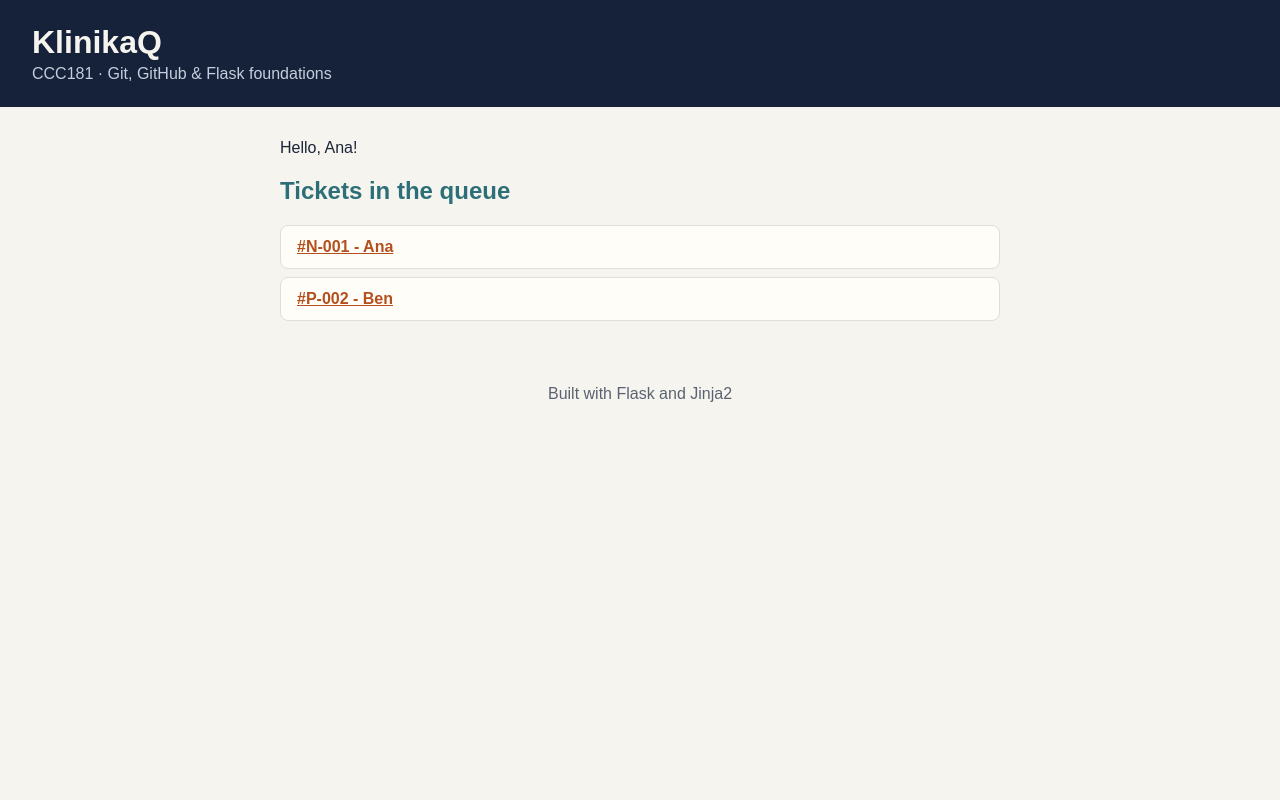
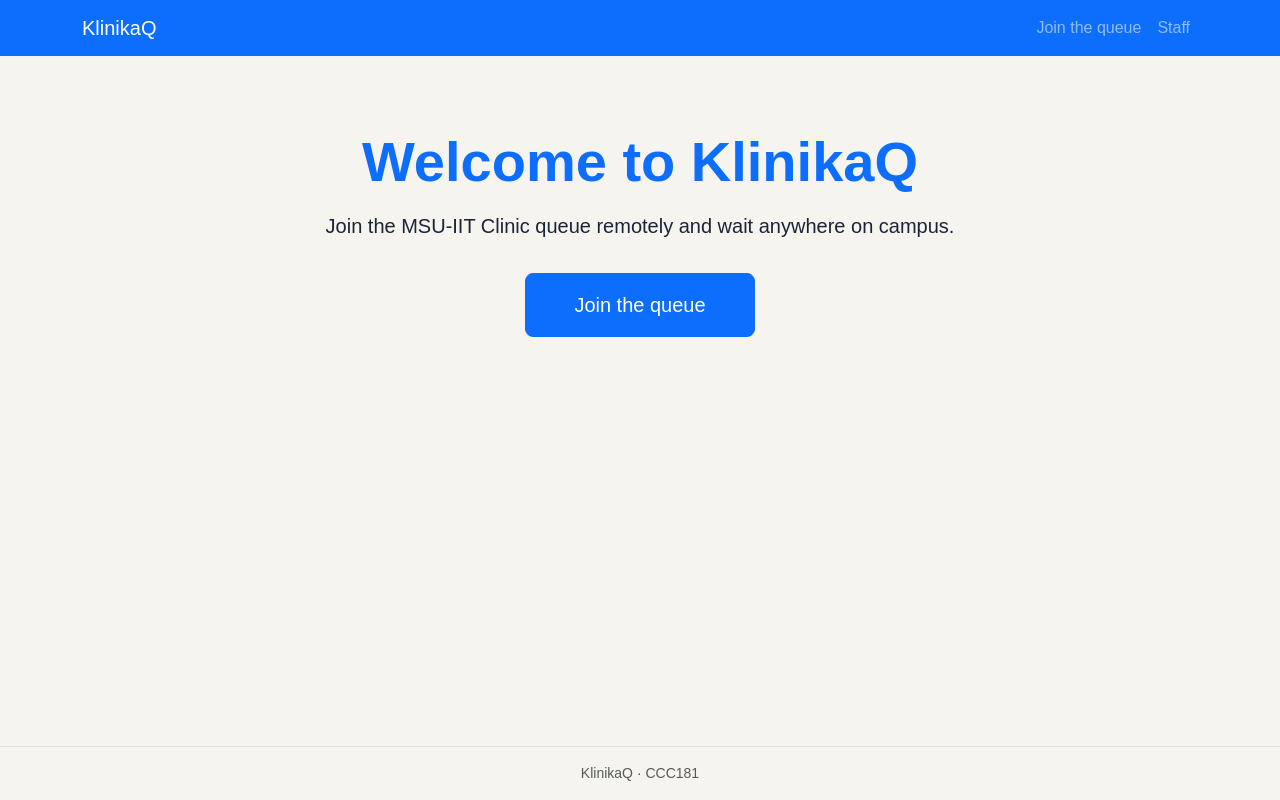
Before and after one commit to IvanJayLaguitao/CCC181-repository, a Flask app: page / in a window 1280 px wide. Run offline with Flask 3, Linux system fonts and the light colour scheme.

Commit message:
Added Bootstrap layout and navigation (#1)

```diff
--- a/app.py
+++ b/app.py
@@ -6,9 +6,10 @@
 """
 from datetime import datetime
 
-from flask import Flask, render_template
+from flask import Flask, abort, flash, redirect, render_template, request, url_for
 
 app = Flask(__name__)
+app.secret_key = "dev-only-change-me"
 
 # Sample data for the demo. A real app would load this from a database later.
 SERVICES = [
@@ -44,18 +45,13 @@
     # keyword arguments to the template as variables.
     return render_template("index.html", name="Ana", tickets=TICKETS)
 
+@app.route("/join")
+def join_form():
+    return render_template("join.html")
 
-@app.route("/queue/<ticket_id>")
-def ticket(ticket_id):
-    # I removed <int:> so it can accept strings like "N-001"
-    return render_template("ticket.html", ticket_id=ticket_id)
-
-
-@app.route("/hello")
-def hello():
-    # The plain-string version from the Routes slide.
-    return "Hello, CCC181!"
-
+@app.route("/staff")
+def staff_dashboard():
+    return "Staff dashboard coming soon"
 
 if __name__ == "__main__":
     # Lets you also start the app with: python app.py
--- a/templates/base.html
+++ b/templates/base.html
@@ -3,21 +3,58 @@
 <head>
   <meta charset="utf-8">
   <meta name="viewport" content="width=device-width, initial-scale=1">
-  <title>{% block title %}KlinikaQ {% endblock %}</title>
-  {# Link static files with url_for instead of hard-coding paths #}
+  <title>{% block title %}KlinikaQ{% endblock %}</title>
+  <link rel="stylesheet"
+        href="https://cdn.jsdelivr.net/npm/bootstrap@5.3.3/dist/css/bootstrap.min.css">
   <link rel="stylesheet" href="{{ url_for('static', filename='css/style.css') }}">
 </head>
-<body>
-  <header>
-    <h1><a href="{{ url_for('index') }}">KlinikaQ </a></h1>
-    <p class="tagline">CCC181 · Git, GitHub &amp; Flask foundations</p>
-  </header>
+<body class="d-flex flex-column min-vh-100">
+  <a class="visually-hidden-focusable" href="#main">Skip to main content</a>
 
-  <main>
+  <nav class="navbar navbar-expand-md bg-primary" data-bs-theme="dark">
+    <div class="container">
+      <a class="navbar-brand" href="{{ url_for('index') }}">KlinikaQ</a>
+      <button class="navbar-toggler" type="button" data-bs-toggle="collapse"
+              data-bs-target="#mainNav" aria-controls="mainNav"
+              aria-expanded="false" aria-label="Toggle navigation">
+        <span class="navbar-toggler-icon"></span>
+      </button>
+      <div class="collapse navbar-collapse" id="mainNav">
+        <ul class="navbar-nav ms-auto">
+          <li class="nav-item">
+            <a class="nav-link {% if request.endpoint == 'join_form' %}active{% endif %}"
+               {% if request.endpoint == 'join_form' %}aria-current="page"{% endif %}
+               href="{{ url_for('join_form') }}">Join the queue</a>
+          </li>
+          <li class="nav-item">
+            <a class="nav-link {% if request.endpoint == 'staff_dashboard' %}active{% endif %}"
+               {% if request.endpoint == 'staff_dashboard' %}aria-current="page"{% endif %}
+               href="{{ url_for('staff_dashboard') }}">Staff</a>
+          </li>
+        </ul>
+      </div>
+    </div>
+  </nav>
+
+  <main id="main" class="container my-4 flex-grow-1">
+    {% with messages = get_flashed_messages(with_categories=true) %}
+      {% for category, message in messages %}
+        <div class="alert alert-{{ category }} alert-dismissible fade show" role="alert">
+          {{ message }}
+          <button type="button" class="btn-close" data-bs-dismiss="alert" aria-label="Close"></button>
+        </div>
+      {% endfor %}
+    {% endwith %}
+
     {% block content %}{% endblock %}
   </main>
 
-  <footer>Built with Flask and Jinja2</footer>
+  <footer class="border-top py-3 text-center text-body-secondary small">
+    KlinikaQ · CCC181
+  </footer>
+
+  <script src="https://cdn.jsdelivr.net/npm/bootstrap@5.3.3/dist/js/bootstrap.bundle.min.js"></script>
   <script src="{{ url_for('static', filename='js/main.js') }}"></script>
+  {% block scripts %}{% endblock %}
 </body>
 </html>
--- a/templates/index.html
+++ b/templates/index.html
@@ -1,14 +1,11 @@
 {% extends "base.html" %}
 
+{% block title %}Home · KlinikaQ{% endblock %}
+
 {% block content %}
-  <p>Hello, {{ name }}!</p>
-
-  <h2>Tickets in the queue</h2>
-  <ul class="tickets">
-    {% for t in tickets %}
-      <li><a href="{{ url_for('ticket', ticket_id=t.ticket_number) }}">#{{ t.ticket_number }} - {{ t.name }}</a></li>
-    {% else %}
-      <li>The queue is empty.</li>
-    {% endfor %}
-  </ul>
+<div class="text-center py-5">
+    <h1 class="display-4 fw-bold text-primary">Welcome to KlinikaQ</h1>
+    <p class="lead mt-3">Join the MSU-IIT Clinic queue remotely and wait anywhere on campus.</p>
+    <a href="{{ url_for('join_form') }}" class="btn btn-primary btn-lg mt-3 px-5 py-3">Join the queue</a>
+</div>
 {% endblock %}
```
Also changed, not shown: templates/join.html (added, +8 -0 lines).
